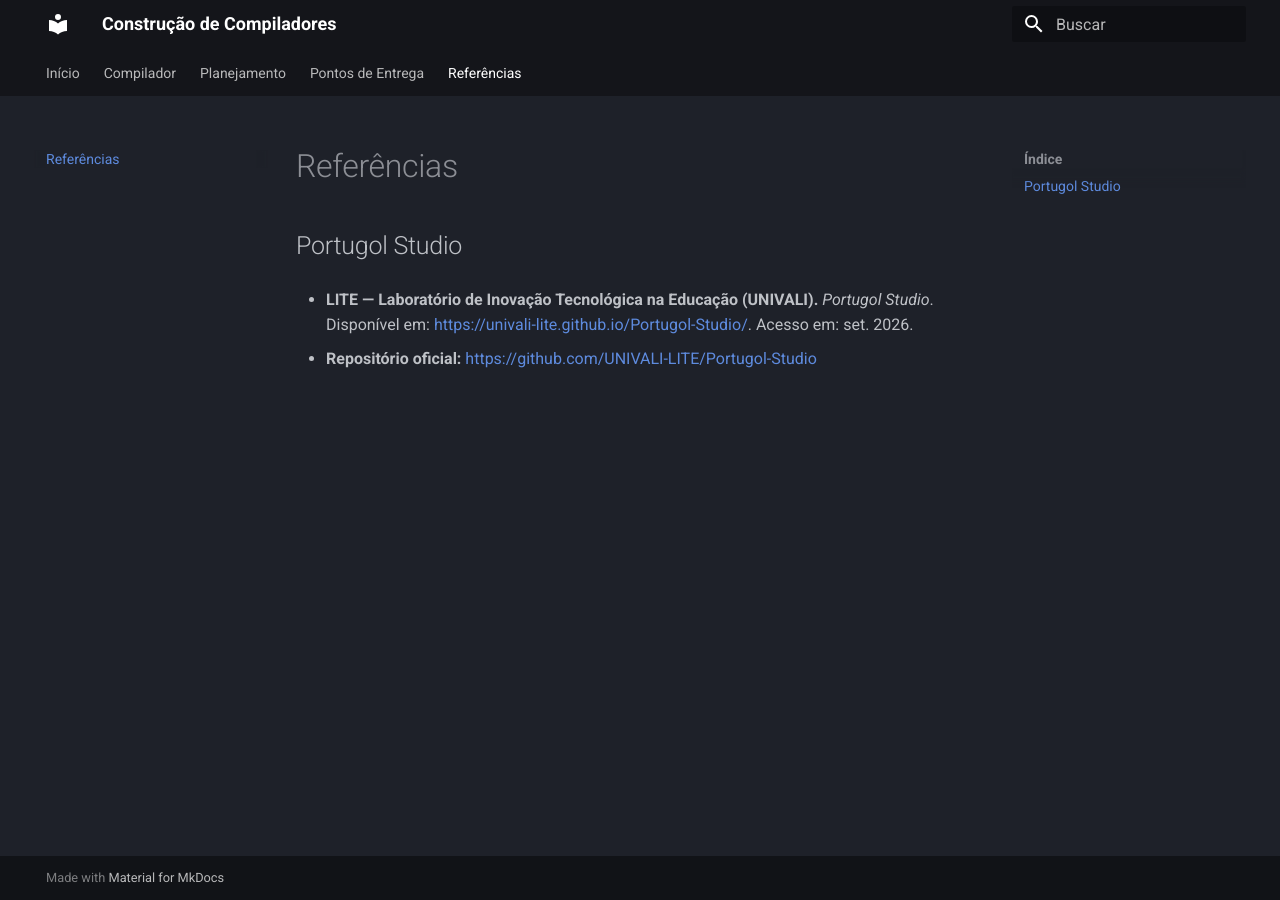
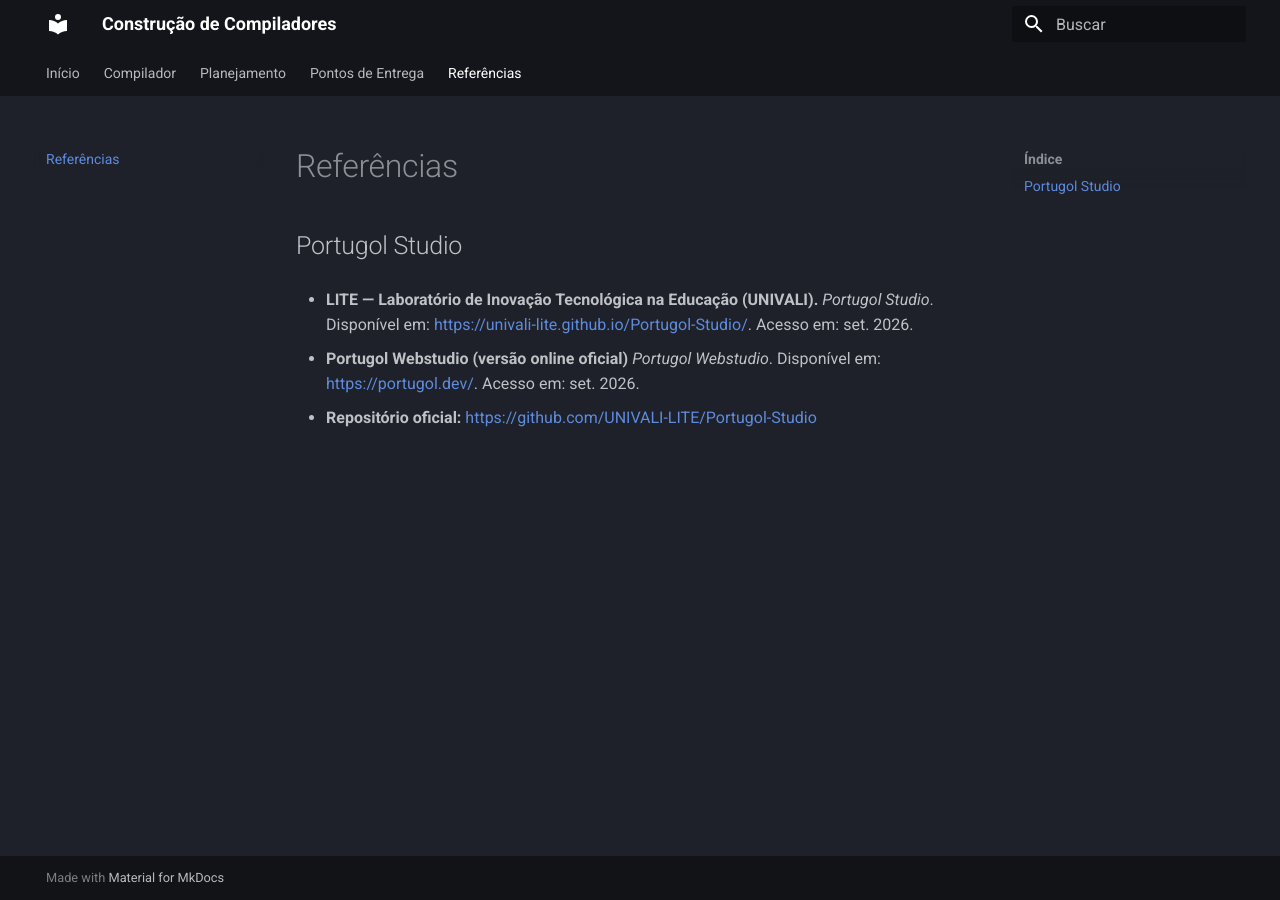
Before and after one commit to JosefWojtyla/G18_COMP1_26_2, an MkDocs documentation site: the page built from docs/referencias.md, in a window 1280 px wide. Built offline with MkDocs 1.6.1 and Material for MkDocs 9.7.7, drawn with Linux system fonts in a browser that asks for light colours.

Commit message:
adicionando link do Portugol Webstudio

```diff
--- a/docs/referencias.md
+++ b/docs/referencias.md
@@ -4,4 +4,6 @@
 
 - **LITE — Laboratório de Inovação Tecnológica na Educação (UNIVALI).** *Portugol Studio*. Disponível em: <https://univali-lite.github.io/Portugol-Studio/>. Acesso em: set. 2026.
 
+- **Portugol Webstudio (versão online oficial)** *Portugol Webstudio*. Disponível em: <https://portugol.dev/>. Acesso em: set. 2026.
+
 - **Repositório oficial:** <https://github.com/UNIVALI-LITE/Portugol-Studio>
```
